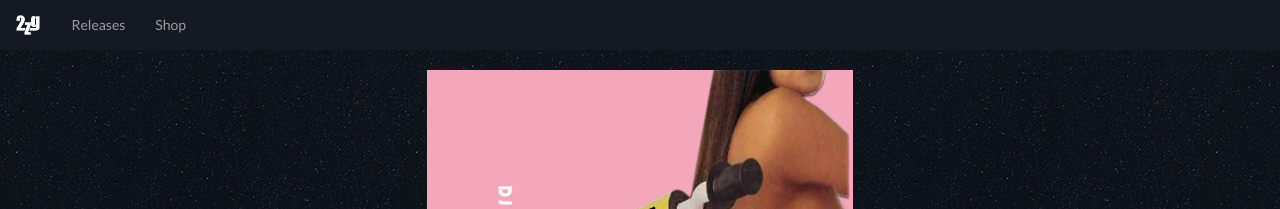
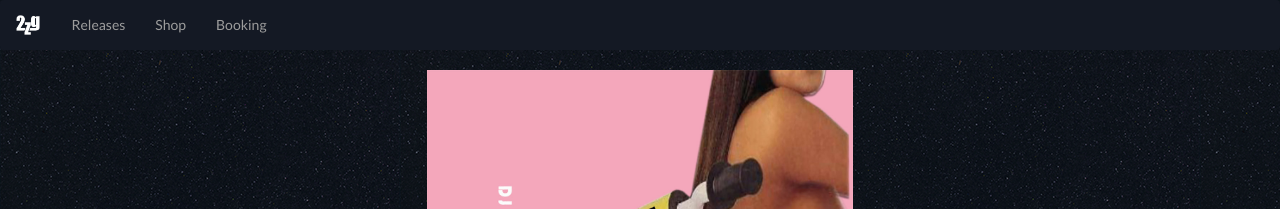
Before and after one commit to 2zg/2zg.github.io, a Jekyll site: the page built from index.html, in a window 1280 px wide. Shown: the top 209 px of the page. Built offline with Jekyll 4.4.1, drawn with Linux system fonts in a browser that asks for light colours; nearby versions of some CDN libraries; some web fonts are replaced.

Commit message:
adds booking link to navbar

```diff
--- a/_includes/nav_bar.html
+++ b/_includes/nav_bar.html
@@ -7,6 +7,7 @@
     <ul class="nav navbar-nav">
       <li><a href="#">Releases</a></li>
       <li><a href="http://2zg.de/merch" target="_blank">Shop</a></li>
+      <li><a href="https://www.newdef.de/artist/2-zimmer-gefuege/" target="_blank">Booking</a></li>
     </ul>
   </div>
 </nav>
```
